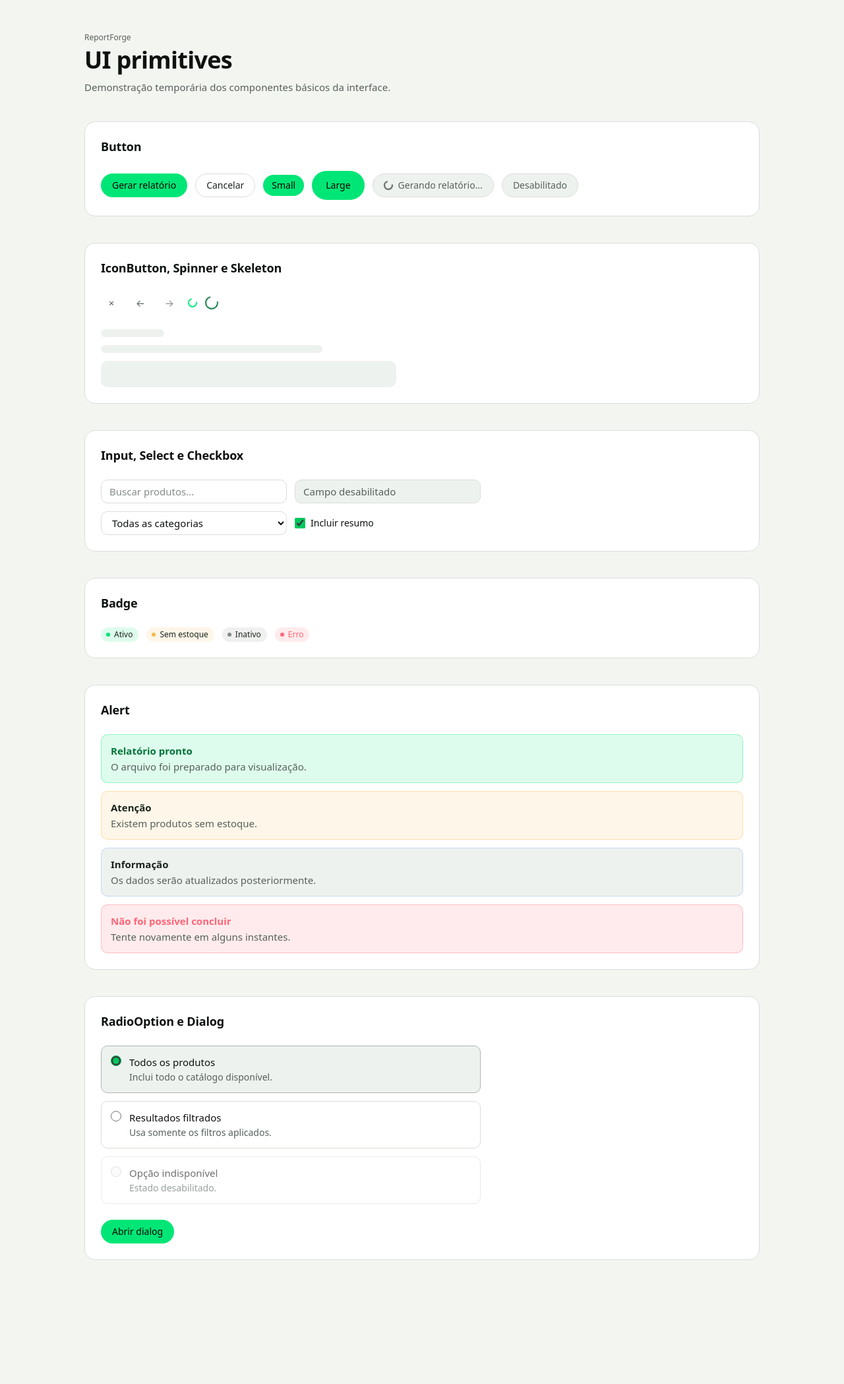
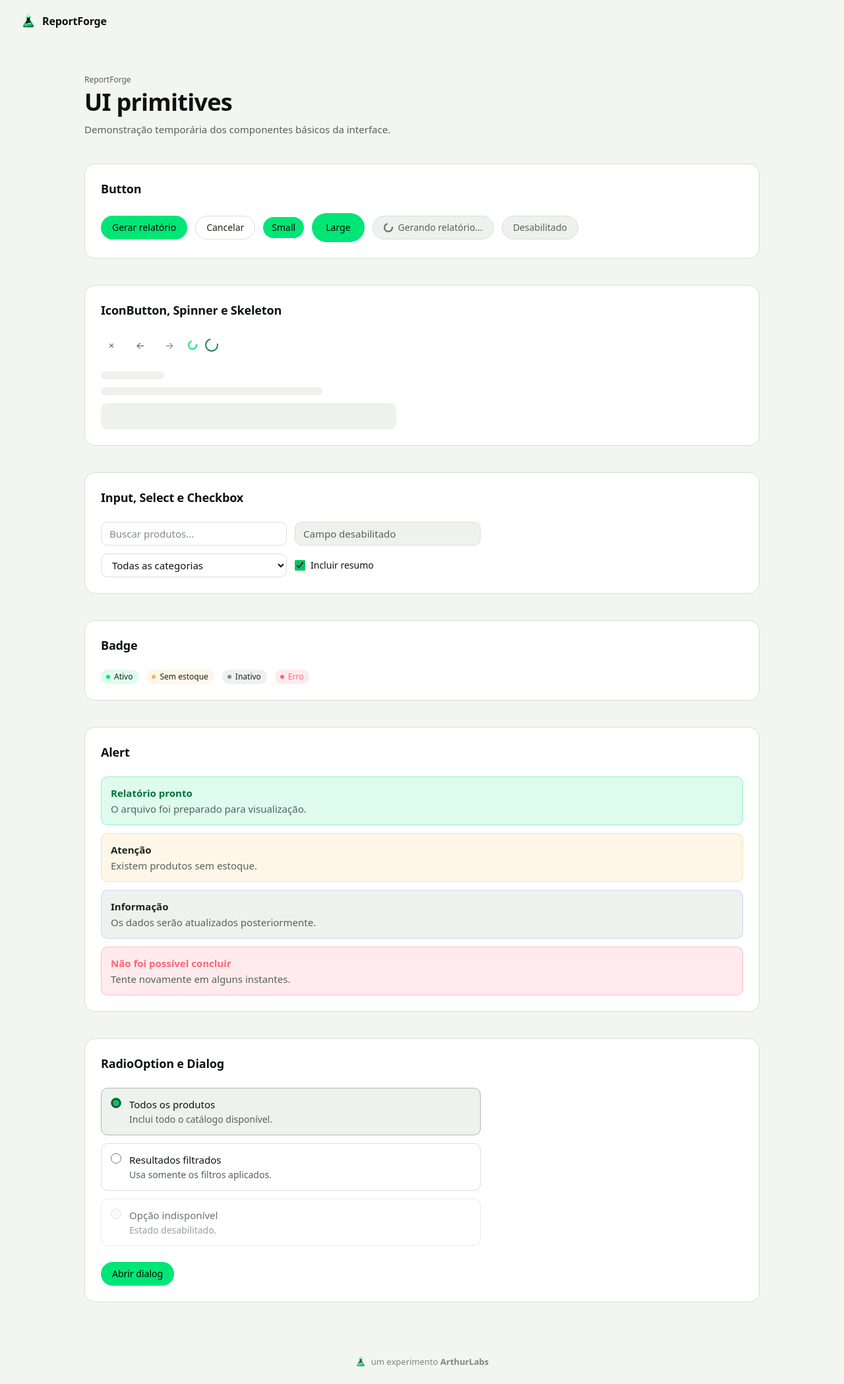
Before and after one commit to buildwitharthur/reports, a React (Vite) app in the folder apps/web/: page / in a window 1280 px wide. Shown: the whole page at 66% size. Before the commit the page ends 1958 px from the top, so only its background shows below. Built offline with nearby package versions, Linux system fonts and the light colour scheme; a small style sheet from the web is missing.

Commit message:
implement footer and header

```diff
--- a/apps/web/src/app.tsx
+++ b/apps/web/src/app.tsx
@@ -1,5 +1,7 @@
 import { useState } from 'react'
 
+import { Footer } from './components/footer'
+import { Header } from './components/header'
 import { Alert } from './components/ui/alert'
 import { Badge } from './components/ui/badge'
 import { Button } from './components/ui/button'
@@ -18,7 +20,10 @@ export function App() {
     const [includeSummary, setIncludeSummary] = useState(true)
 
     return (
-        <main className="min-h-screen bg-bg px-6 py-12 text-text font-sans">
+        <div className="flex min-h-screen flex-col bg-bg text-text font-sans">
+            <Header />
+
+            <main className="mx-auto w-full max-w-[1264px] flex-1 px-4 py-12 md:px-8">
             <div className="mx-auto flex max-w-5xl flex-col gap-10">
                 <header>
                     <p className="text-meta text-text-muted">ReportForge</p>
@@ -174,6 +179,10 @@ export function App() {
                     </div>
                 </div>
             </Dialog>
-        </main>
+
+            </main>
+
+            <Footer />
+        </div>
     )
 }
--- /dev/null
+++ b/apps/web/src/components/footer.tsx
@@ -0,0 +1,22 @@
+export function Footer() {
+    return (
+        <footer className="flex justify-center px-4 pb-6 pt-8">
+            <a
+                href="https://arthurlabs.io"
+                target="_blank"
+                rel="noopener noreferrer"
+                className="inline-flex items-center gap-2 rounded-sm text-[13px] leading-5 text-text-muted opacity-75 transition-[opacity,color] hover:text-text hover:opacity-100 focus-visible:outline-2 focus-visible:outline-brand-500 focus-visible:outline-offset-4"
+            >
+                <img
+                    src="/assets/lab-logo.svg"
+                    alt=""
+                    className="h-[18px] w-4 object-contain"
+                />
+                <span>
+                    um experimento{' '}
+                    <strong className="font-semibold">ArthurLabs</strong>
+                </span>
+            </a>
+        </footer>
+    )
+}
--- /dev/null
+++ b/apps/web/src/components/header.tsx
@@ -0,0 +1,20 @@
+export function Header() {
+    return (
+        <header className="flex h-16 shrink-0 items-center px-4 md:px-8">
+            <a
+                href="/"
+                aria-label="ReportForge"
+                className="flex items-center gap-2.5 rounded-sm text-text outline-none focus-visible:outline-2 focus-visible:outline-brand-500 focus-visible:outline-offset-4"
+            >
+                <img
+                    src="/assets/lab-logo.svg"
+                    alt=""
+                    className="h-6 w-[22px] object-contain"
+                />
+                <span className="text-base font-semibold tracking-[-0.01em]">
+                    ReportForge
+                </span>
+            </a>
+        </header>
+    )
+}
```
